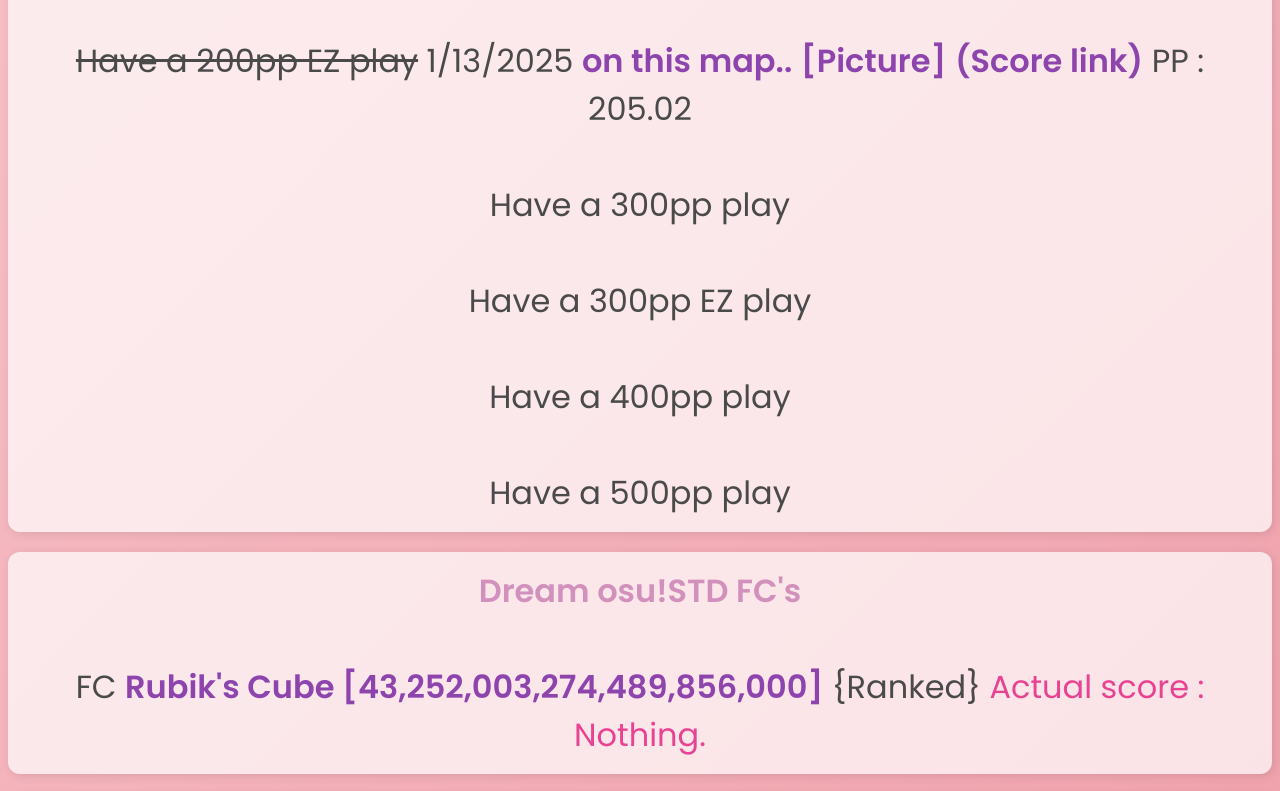
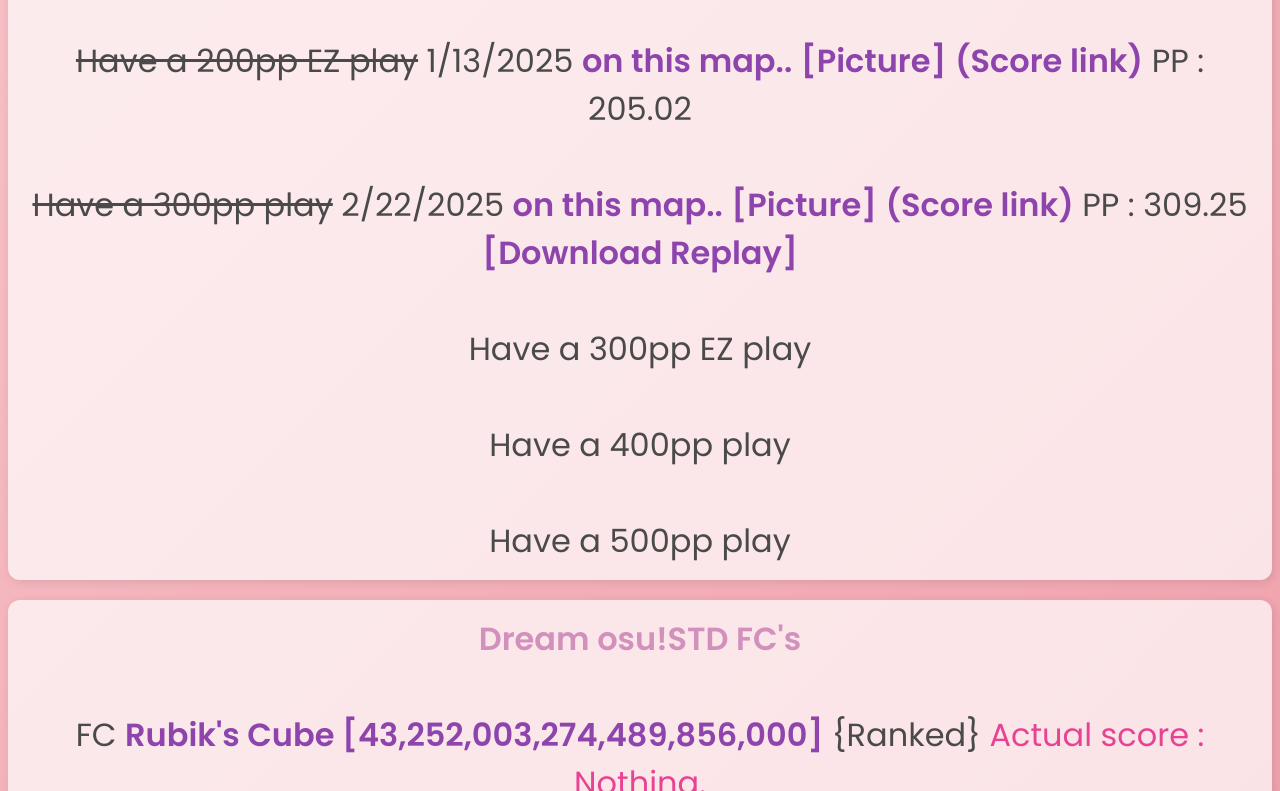
Before and after one commit to PatateSous/NatsukisOsuTracker, a plain HTML site: page index.html in a window 1280 px wide. Shown: the part 2380-3171 px from the top of the page. Drawn offline with Linux system fonts and the light colour scheme; a web font is replaced by a local one.

Commit message:
New 300pp play added + 100pp picture fixed

```diff
--- a/index.html
+++ b/index.html
@@ -233,11 +233,11 @@
     <!-- Milestones -->
     <div class="box">
         <div class="box-title">Milestones</div>
-        <div class="box-content"><br><s>Have a 100pp play</s> 2/11/2023 <a href="https://osu.ppy.sh/beatmapsets/705423#osu/1492008" class="url">on this map..</a> <a href="score_description.html?image=My-first-100pp-play-on-osu-495k&desc=This is my first ever 100pp!!!! I was rank 495k, good memories.. but trash map." target="_blank" class="url">[Picture]</a> PP : 101</div>
+        <div class="box-content"><br><s>Have a 100pp play</s> 2/11/2023 <a href="https://osu.ppy.sh/beatmapsets/705423#osu/1492008" class="url">on this map..</a> <a href="score_description.html?image=My-first-100pp-play-on-osu-495k.png&desc=This is my first ever 100pp!!!! I was rank 495k, good memories.. but trash map." target="_blank" class="url">[Picture]</a> PP : 101</div>
         <div class="box-content"><br><s>Have a 100pp EZ play</s> 3/8/2023 <a href="https://osu.ppy.sh/beatmapsets/757146#osu/1592916" class="url">on this map..</a> <a href="score_description.html?image=My-first-100pp-EZ-play-on-osu-282k.png&desc=This score has nothing special, it's just my first 100pp in EZ, i was rank 282k at the time!" target="_blank" class="url">[Picture]</a> PP : 129.877</div>
         <div class="box-content"><br><s>Have a 200pp play</s> 6/21/2024 <a href="https://osu.ppy.sh/beatmapsets/1061694#osu/2223259" class="url">on this map..</a> <a href="score_description.html?image=first-ever-200pp.png&desc=I like this score, as it's my first 200pp play, even tho it's not anymore after the csr rework. And yeah, I was rank 219,896" target="_blank" class="url">[Picture]</a> <a href="https://osu.ppy.sh/scores/3034840010" class="url">(Score link)</a> PP : 200.28</div>
         <div class="box-content"><br><s>Have a 200pp EZ play</s> 1/13/2025 <a href="https://osu.ppy.sh/beatmapsets/780651#osu/1643386" class="url">on this map..</a> <a href="score_description.html?image=First-200pp-EZDT-rank-121934.png&desc=This is indeed my first ever 200pp EZDT play! I was rank 121,934 at the time, crazy.." target="_blank" class="url">[Picture]</a> <a href="https://osu.ppy.sh/scores/osu/4756916798" class="url">(Score link)</a> PP : 205.02</div>
-        <div class="box-content"><br>Have a 300pp play</div>
+        <div class="box-content"><br><s>Have a 300pp play</s> 2/22/2025 <a href="https://osu.ppy.sh/beatmapsets/1464487#osu/4834702" class="url">on this map..</a> <a href="score_description.html?image=first-ever-300pp-with-bpm.png&desc=Holy, my first ever 300pp, with my heartrate too! 164bpm for my top play, i was fucking stressed.." target="_blank" class="url">[Picture]</a> <a href="https://osu.ppy.sh/scores/4399945944" class="url">(Score link)</a> PP : 309.25 <a href="milestoneReplay/300pp.osr" download class="url">[Download Replay]</a></div>
         <div class="box-content"><br>Have a 300pp EZ play</div>
         <div class="box-content"><br>Have a 400pp play</div>
         <div class="box-content"><br>Have a 500pp play</div>
```
Also changed, not shown: 2 other files.
